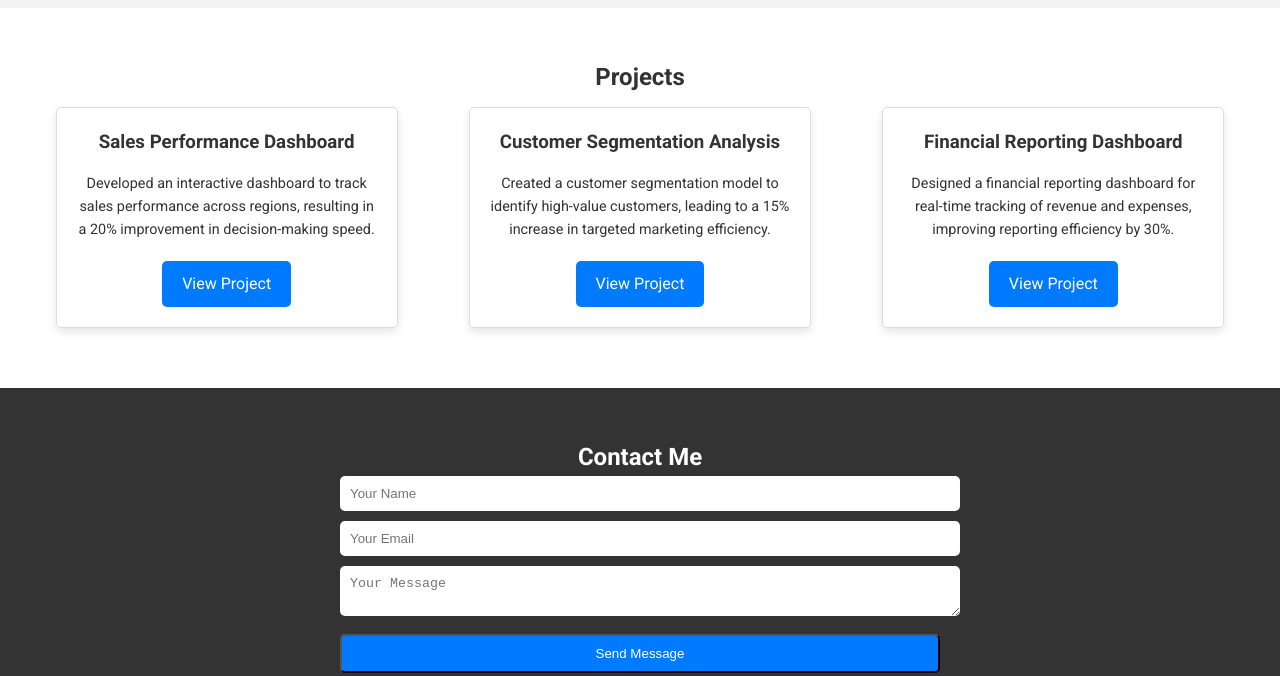
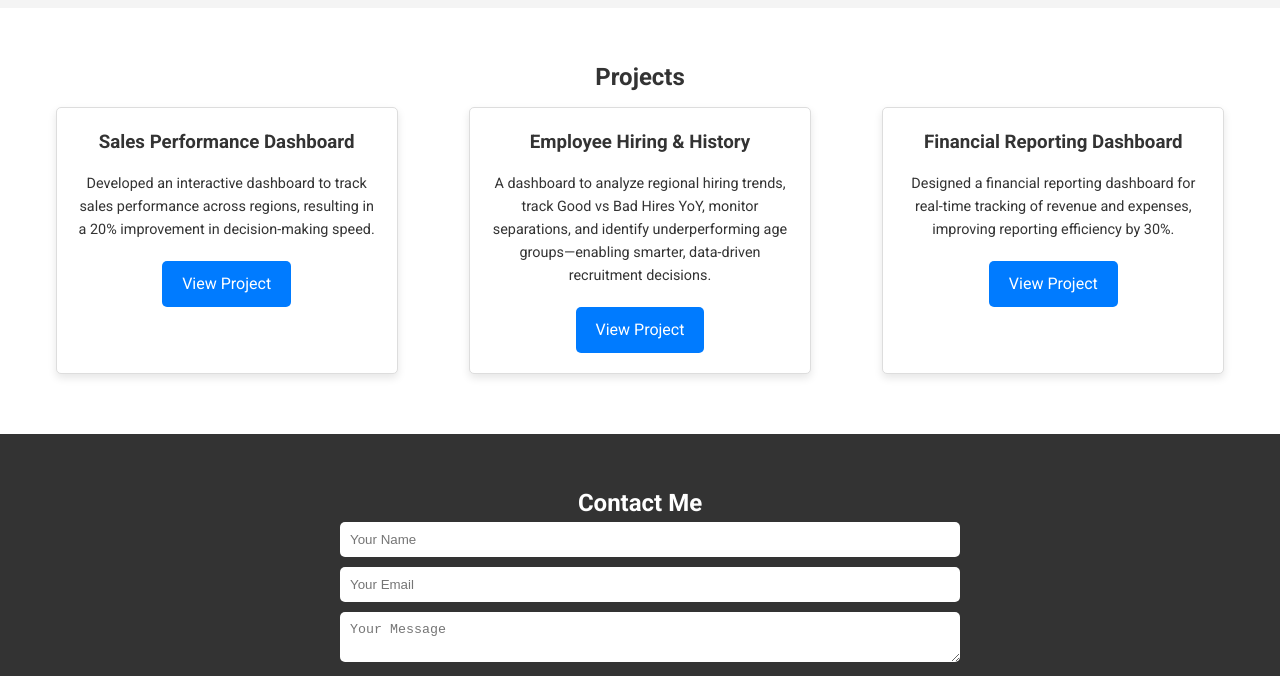
Before and after one commit to teja0712/Chandrasri-Teja-Gunapalli, a plain HTML site: page index.html in a window 1280 px wide. Shown: the part 1340-2016 px from the top of the page. Drawn offline with Linux system fonts and the light colour scheme.

Commit message:
Update index.html

```diff
--- a/index.html
+++ b/index.html
@@ -77,9 +77,9 @@
         <a href="sales-performance.html" class="btn">View Project</a>
       </div>
       <div class="project-card">
-        <h3>Customer Segmentation Analysis</h3>
-        <p>Created a customer segmentation model to identify high-value customers, leading to a 15% increase in targeted marketing efficiency.</p>
-        <a href="customer-segmentation.html" class="btn">View Project</a>
+        <h3>Employee Hiring & History</h3>
+        <p>A dashboard to analyze regional hiring trends, track Good vs Bad Hires YoY, monitor separations, and identify underperforming age groups—enabling smarter, data-driven recruitment decisions.</p>
+        <a href="Employee-Hiring&history.html" class="btn">View Project</a>
       </div>
       <div class="project-card">
         <h3>Financial Reporting Dashboard</h3>
```
